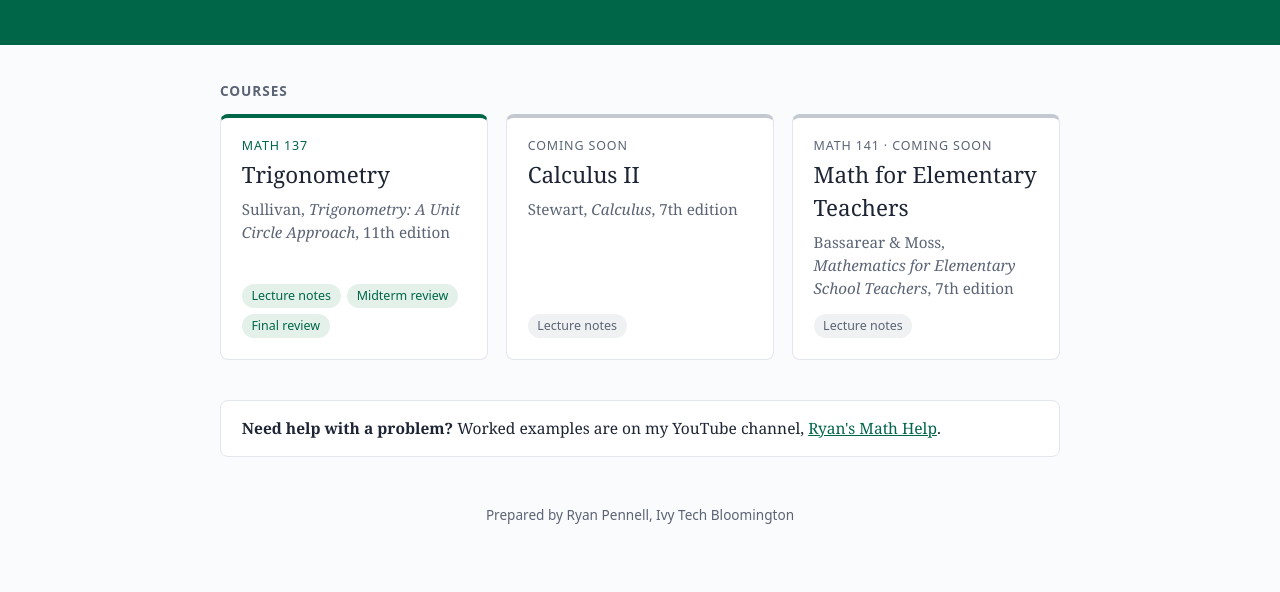
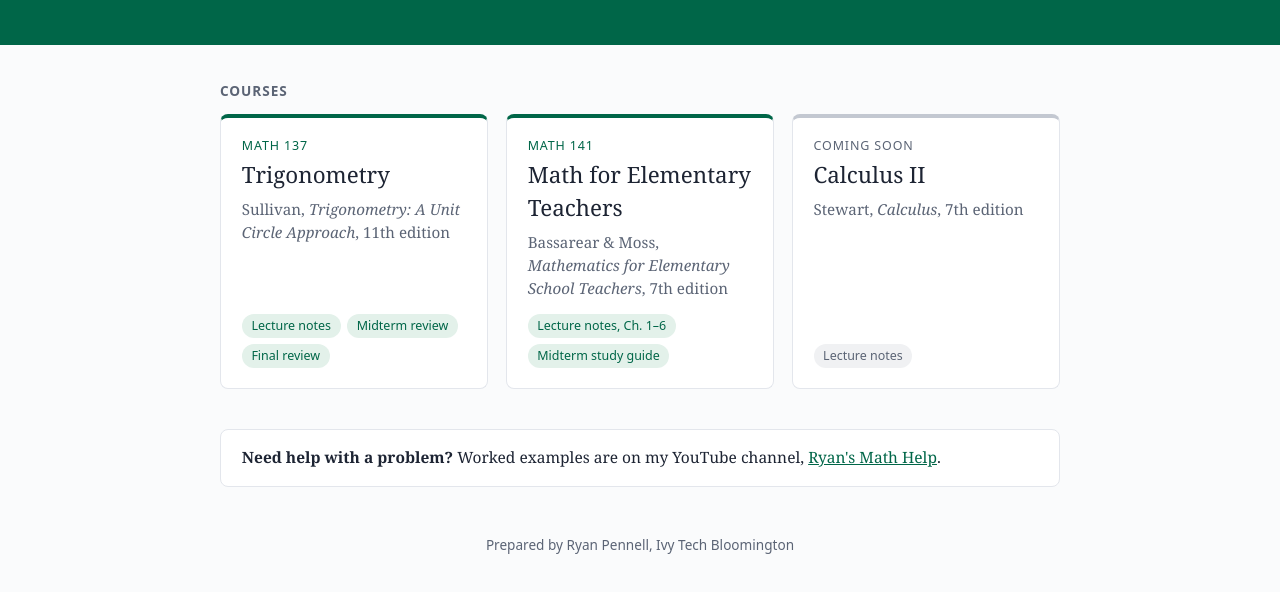
Before and after one commit to rpennell-math/rpennell-math.github.io, a plain HTML site: page index.html in a window 1280 px wide. Shown: the part 224-816 px from the top of the page. Drawn offline with Linux system fonts and the light colour scheme.

Commit message:
Link MATH 141 notes

```diff
--- a/index.html
+++ b/index.html
@@ -52,16 +52,16 @@
       <p>Sullivan, <em>Trigonometry: A Unit Circle Approach</em>, 11th edition</p>
       <div class="tags"><span class="tag">Lecture notes</span><span class="tag">Midterm review</span><span class="tag">Final review</span></div>
     </a>
+    <a class="course" href="https://rpennell-math.github.io/math141-notes/">
+      <span class="code">MATH 141</span>
+      <h2>Math for Elementary Teachers</h2>
+      <p>Bassarear &amp; Moss, <em>Mathematics for Elementary School Teachers</em>, 7th edition</p>
+      <div class="tags"><span class="tag">Lecture notes, Ch. 1&ndash;6</span><span class="tag">Midterm study guide</span></div>
+    </a>
     <div class="course soon">
       <span class="code">Coming soon</span>
       <h2>Calculus II</h2>
       <p>Stewart, <em>Calculus</em>, 7th edition</p>
-      <div class="tags"><span class="tag soon">Lecture notes</span></div>
-    </div>
-    <div class="course soon">
-      <span class="code">MATH 141 · Coming soon</span>
-      <h2>Math for Elementary Teachers</h2>
-      <p>Bassarear &amp; Moss, <em>Mathematics for Elementary School Teachers</em>, 7th edition</p>
       <div class="tags"><span class="tag soon">Lecture notes</span></div>
     </div>
   </div>
```
